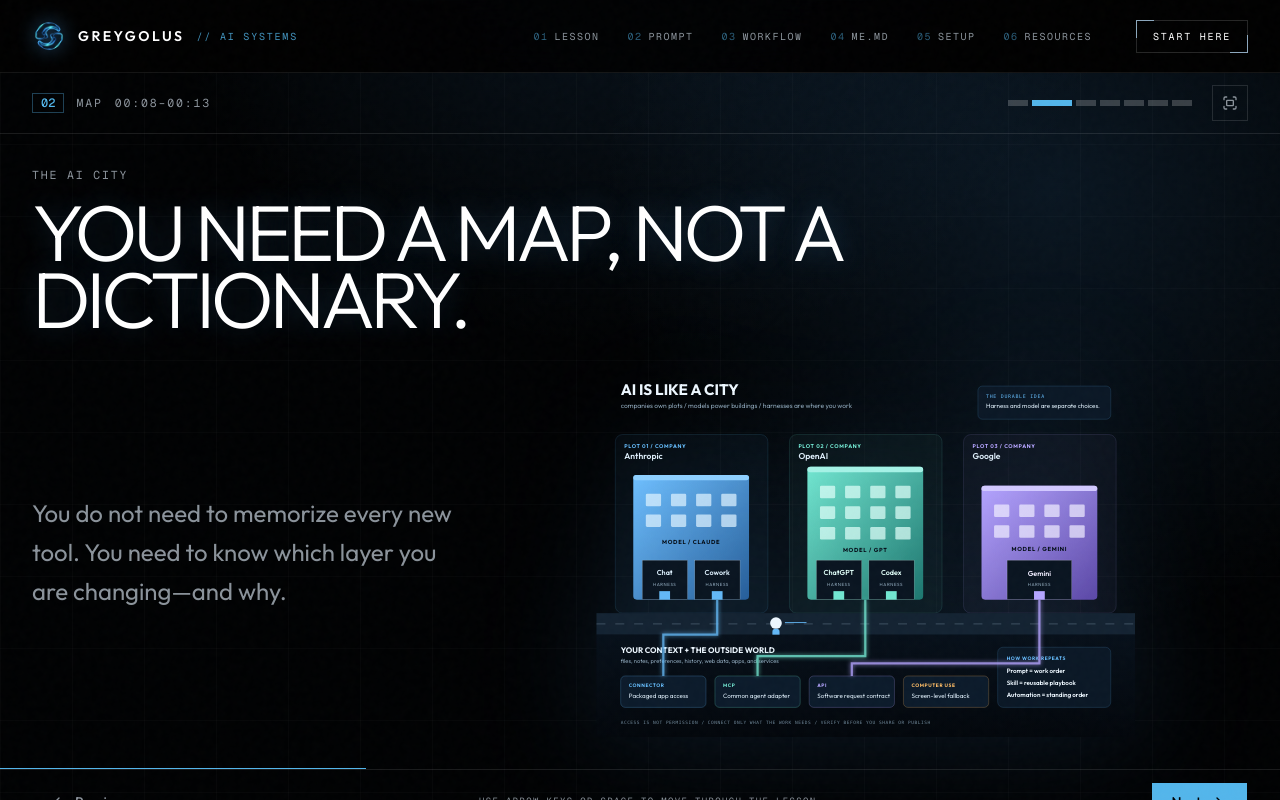
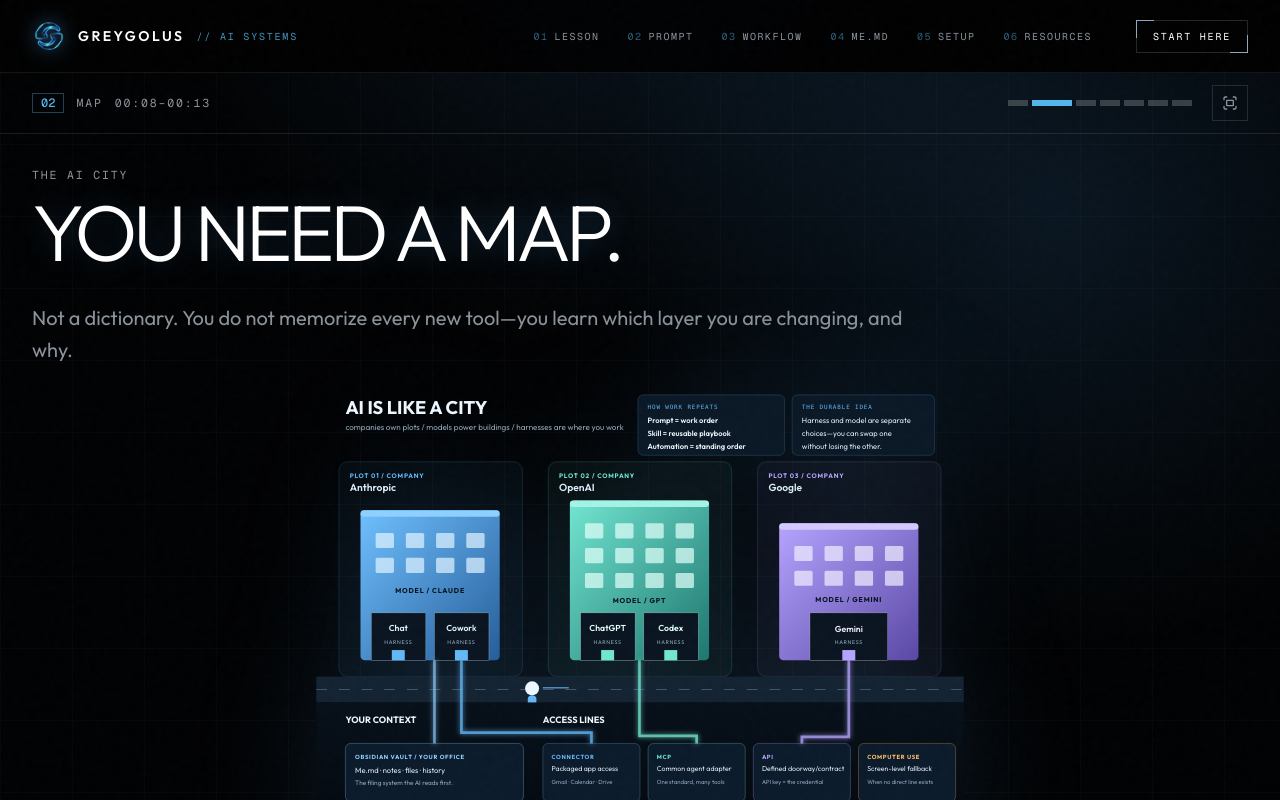
Before and after one commit to greygolus/InternAiLesson, a Next.js app: page /lesson in a window 1280 px wide. Both pictures are taken after a click on the button 1062 px from the left and 103 px from the top of the page. Shown: the top 800 px of the page. Built offline with nearby package versions, Linux system fonts and the light colour scheme.

Commit message:
Redesign AI City diagram for lecture accuracy (API key, vault vs access lines) and enlarge it on /lesson

```diff
--- a/src/components/ai-city-diagram.tsx
+++ b/src/components/ai-city-diagram.tsx
@@ -1,10 +1,10 @@
 export function AiCityDiagram({ className }: { className?: string }) {
   return (
     <svg
-      viewBox="0 0 1200 820"
+      viewBox="0 0 1200 860"
       xmlns="http://www.w3.org/2000/svg"
       role="img"
-      aria-label="AI City analogy: companies own plots, models are buildings, harnesses are storefronts, context and data run underground, and connectors, MCP, APIs, and computer use provide access."
+      aria-label="AI City analogy: companies own plots, models are buildings, harnesses are storefronts, your Obsidian vault is your office and filing system, and connectors, MCP, APIs with API keys, and computer use are access lines to the outside world."
       className={className}
     >
 
@@ -43,10 +43,19 @@
   <text x="54" y="58" fill="#edf7ff" fontSize="34" fontWeight="700">AI IS LIKE A CITY</text>
   <text x="54" y="88" fill="#8ea7ba" fontSize="15">companies own plots  /  models power buildings  /  harnesses are where you work</text>
 
-  <g transform="translate(850 38)">
-    <rect width="296" height="74" rx="10" fill="#0b1826" stroke="#63b8f6" strokeOpacity="0.35"/>
-    <text x="18" y="27" fill="#63b8f6" fontFamily="ui-monospace, SFMono-Regular, Consolas, monospace" fontSize="11" letterSpacing="1.6">THE DURABLE IDEA</text>
-    <text x="18" y="50" fill="#dcecf8" fontSize="14">Harness and model are separate choices.</text>
+  <g transform="translate(596 22)">
+    <rect width="272" height="112" rx="10" fill="#0b1826" stroke="#63b8f6" strokeOpacity="0.35"/>
+    <text x="18" y="26" fill="#63b8f6" fontFamily="ui-monospace, SFMono-Regular, Consolas, monospace" fontSize="11" letterSpacing="1.6">HOW WORK REPEATS</text>
+    <text x="18" y="52" fill="#edf7ff" fontSize="14" fontWeight="600">Prompt = work order</text>
+    <text x="18" y="76" fill="#edf7ff" fontSize="14" fontWeight="600">Skill = reusable playbook</text>
+    <text x="18" y="100" fill="#edf7ff" fontSize="14" fontWeight="600">Automation = standing order</text>
+  </g>
+  <g transform="translate(882 22)">
+    <rect width="264" height="112" rx="10" fill="#0b1826" stroke="#63b8f6" strokeOpacity="0.35"/>
+    <text x="18" y="26" fill="#63b8f6" fontFamily="ui-monospace, SFMono-Regular, Consolas, monospace" fontSize="11" letterSpacing="1.6">THE DURABLE IDEA</text>
+    <text x="18" y="52" fill="#dcecf8" fontSize="14">Harness and model are separate</text>
+    <text x="18" y="76" fill="#dcecf8" fontSize="14">choices—you can swap one</text>
+    <text x="18" y="100" fill="#dcecf8" fontSize="14">without losing the other.</text>
   </g>
 
   {/* plots */}
@@ -128,43 +137,48 @@
     <path d="M420 565 H468" stroke="#63b8f6" strokeWidth="2"/>
   </g>
 
-  {/* underground context and utilities */}
-  <rect x="0" y="592" width="1200" height="228" fill="url(#aicity-ground)"/>
-  <text x="54" y="632" fill="#edf7ff" fontSize="18" fontWeight="700">YOUR CONTEXT + THE OUTSIDE WORLD</text>
-  <text x="54" y="656" fill="#8ea7ba" fontSize="13">files, notes, preferences, history, web data, apps, and services</text>
+  {/* underground: your context + access lines */}
+  <rect x="0" y="592" width="1200" height="268" fill="url(#aicity-ground)"/>
 
   <g>
-    <rect x="54" y="684" width="190" height="70" rx="10" fill="#0c1b2b" stroke="#63b8f6" strokeOpacity="0.5"/>
-    <text x="72" y="709" fill="#63b8f6" fontSize="11" fontWeight="700" letterSpacing="1.2">CONNECTOR</text>
-    <text x="72" y="733" fill="#dcecf8" fontSize="14">Packaged app access</text>
+    <text x="54" y="630" fill="#edf7ff" fontSize="17" fontWeight="700">YOUR CONTEXT</text>
+    <text x="420" y="630" fill="#edf7ff" fontSize="17" fontWeight="700">ACCESS LINES</text>
 
-    <rect x="264" y="684" width="190" height="70" rx="10" fill="#0c1b2b" stroke="#72e6d1" strokeOpacity="0.5"/>
-    <text x="282" y="709" fill="#72e6d1" fontSize="11" fontWeight="700" letterSpacing="1.2">MCP</text>
-    <text x="282" y="733" fill="#dcecf8" fontSize="14">Common agent adapter</text>
+    <rect x="54" y="668" width="330" height="108" rx="10" fill="#0c1b2b" stroke="#8ed0ff" strokeOpacity="0.55"/>
+    <text x="72" y="696" fill="#8ed0ff" fontSize="11" fontWeight="700" letterSpacing="1.2">OBSIDIAN VAULT / YOUR OFFICE</text>
+    <text x="72" y="722" fill="#dcecf8" fontSize="14">Me.md · notes · files · history</text>
+    <text x="72" y="746" fill="#8ea7ba" fontSize="12">The filing system the AI reads first.</text>
 
-    <rect x="474" y="684" width="190" height="70" rx="10" fill="#0c1b2b" stroke="#b5a5ff" strokeOpacity="0.5"/>
-    <text x="492" y="709" fill="#b5a5ff" fontSize="11" fontWeight="700" letterSpacing="1.2">API</text>
-    <text x="492" y="733" fill="#dcecf8" fontSize="14">Software request contract</text>
+    <rect x="420" y="668" width="180" height="108" rx="10" fill="#0c1b2b" stroke="#63b8f6" strokeOpacity="0.5"/>
+    <text x="436" y="696" fill="#63b8f6" fontSize="11" fontWeight="700" letterSpacing="1.2">CONNECTOR</text>
+    <text x="436" y="720" fill="#dcecf8" fontSize="13">Packaged app access</text>
+    <text x="436" y="744" fill="#8ea7ba" fontSize="11">Gmail · Calendar · Drive</text>
 
-    <rect x="684" y="684" width="190" height="70" rx="10" fill="#0c1b2b" stroke="#ffbd66" strokeOpacity="0.5"/>
-    <text x="702" y="709" fill="#ffbd66" fontSize="11" fontWeight="700" letterSpacing="1.2">COMPUTER USE</text>
-    <text x="702" y="733" fill="#dcecf8" fontSize="14">Screen-level fallback</text>
+    <rect x="615" y="668" width="180" height="108" rx="10" fill="#0c1b2b" stroke="#72e6d1" strokeOpacity="0.5"/>
+    <text x="631" y="696" fill="#72e6d1" fontSize="11" fontWeight="700" letterSpacing="1.2">MCP</text>
+    <text x="631" y="720" fill="#dcecf8" fontSize="13">Common agent adapter</text>
+    <text x="631" y="744" fill="#8ea7ba" fontSize="11">One standard, many tools</text>
 
-    <rect x="894" y="620" width="252" height="134" rx="12" fill="#0b1826" stroke="#63b8f6" strokeOpacity="0.35"/>
-    <text x="914" y="648" fill="#63b8f6" fontSize="11" fontWeight="700" letterSpacing="1.2">HOW WORK REPEATS</text>
-    <text x="914" y="678" fill="#edf7ff" fontSize="14" fontWeight="600">Prompt = work order</text>
-    <text x="914" y="704" fill="#edf7ff" fontSize="14" fontWeight="600">Skill = reusable playbook</text>
-    <text x="914" y="730" fill="#edf7ff" fontSize="14" fontWeight="600">Automation = standing order</text>
+    <rect x="810" y="668" width="180" height="108" rx="10" fill="#0c1b2b" stroke="#b5a5ff" strokeOpacity="0.5"/>
+    <text x="826" y="696" fill="#b5a5ff" fontSize="11" fontWeight="700" letterSpacing="1.2">API</text>
+    <text x="826" y="720" fill="#dcecf8" fontSize="13">Defined doorway/contract</text>
+    <text x="826" y="744" fill="#8ea7ba" fontSize="11">API key = the credential</text>
+
+    <rect x="1005" y="668" width="180" height="108" rx="10" fill="#0c1b2b" stroke="#ffbd66" strokeOpacity="0.5"/>
+    <text x="1021" y="696" fill="#ffbd66" fontSize="11" fontWeight="700" letterSpacing="1.2">COMPUTER USE</text>
+    <text x="1021" y="720" fill="#dcecf8" fontSize="13">Screen-level fallback</text>
+    <text x="1021" y="744" fill="#8ea7ba" fontSize="11">When no direct line exists</text>
   </g>
 
-  {/* utility risers */}
+  {/* risers: context and access lines feed the harnesses above */}
   <g strokeWidth="5" fill="none" filter="url(#aicity-glow)">
-    <path d="M149 684 V592 H269 V514" stroke="#63b8f6" strokeOpacity="0.75"/>
-    <path d="M359 684 V640 H599 V514" stroke="#72e6d1" strokeOpacity="0.75"/>
-    <path d="M569 684 V656 H987 V514" stroke="#b5a5ff" strokeOpacity="0.75"/>
+    <path d="M219 668 V514" stroke="#8ed0ff" strokeOpacity="0.65"/>
+    <path d="M510 668 V648 H269 V514" stroke="#63b8f6" strokeOpacity="0.75"/>
+    <path d="M705 668 V654 H599 V514" stroke="#72e6d1" strokeOpacity="0.75"/>
+    <path d="M900 668 V656 H987 V514" stroke="#b5a5ff" strokeOpacity="0.75"/>
   </g>
 
-  <text x="54" y="792" fill="#6f8799" fontFamily="ui-monospace, SFMono-Regular, Consolas, monospace" fontSize="10" letterSpacing="1.2">ACCESS IS NOT PERMISSION  /  CONNECT ONLY WHAT THE WORK NEEDS  /  VERIFY BEFORE YOU SHARE OR PUBLISH</text>
+  <text x="54" y="836" fill="#6f8799" fontFamily="ui-monospace, SFMono-Regular, Consolas, monospace" fontSize="10" letterSpacing="1.2">ACCESS IS NOT PERMISSION  /  CONNECT ONLY WHAT THE WORK NEEDS  /  VERIFY BEFORE YOU SHARE OR PUBLISH</text>
     </svg>
   );
 }
--- a/src/components/lesson-deck.tsx
+++ b/src/components/lesson-deck.tsx
@@ -91,13 +91,13 @@
     section: "Map",
     time: "00:08–00:13",
     eyebrow: "The AI City",
-    title: "You need a map, not a dictionary.",
+    title: "You need a map.",
     content: (
-      <div className="grid min-h-0 gap-5 lg:grid-cols-[0.72fr_1.28fr] lg:items-center">
-        <p className="max-w-xl text-lg leading-relaxed text-muted-foreground lg:text-2xl">
-          You do not need to memorize every new tool. You need to know which layer you are changing—and why.
+      <div className="flex min-h-0 flex-col gap-4">
+        <p className="max-w-4xl text-base leading-relaxed text-muted-foreground lg:text-xl">
+          Not a dictionary. You do not memorize every new tool—you learn which layer you are changing, and why.
         </p>
-        <AiCityDiagram className="max-h-[46vh] w-full drop-shadow-[0_0_60px_rgba(83,173,255,0.14)]" />
+        <AiCityDiagram className="mx-auto max-h-[58vh] w-full max-w-[1250px] drop-shadow-[0_0_60px_rgba(83,173,255,0.14)]" />
       </div>
     ),
   },
```
Also changed, not shown: public/ai-city.svg.
